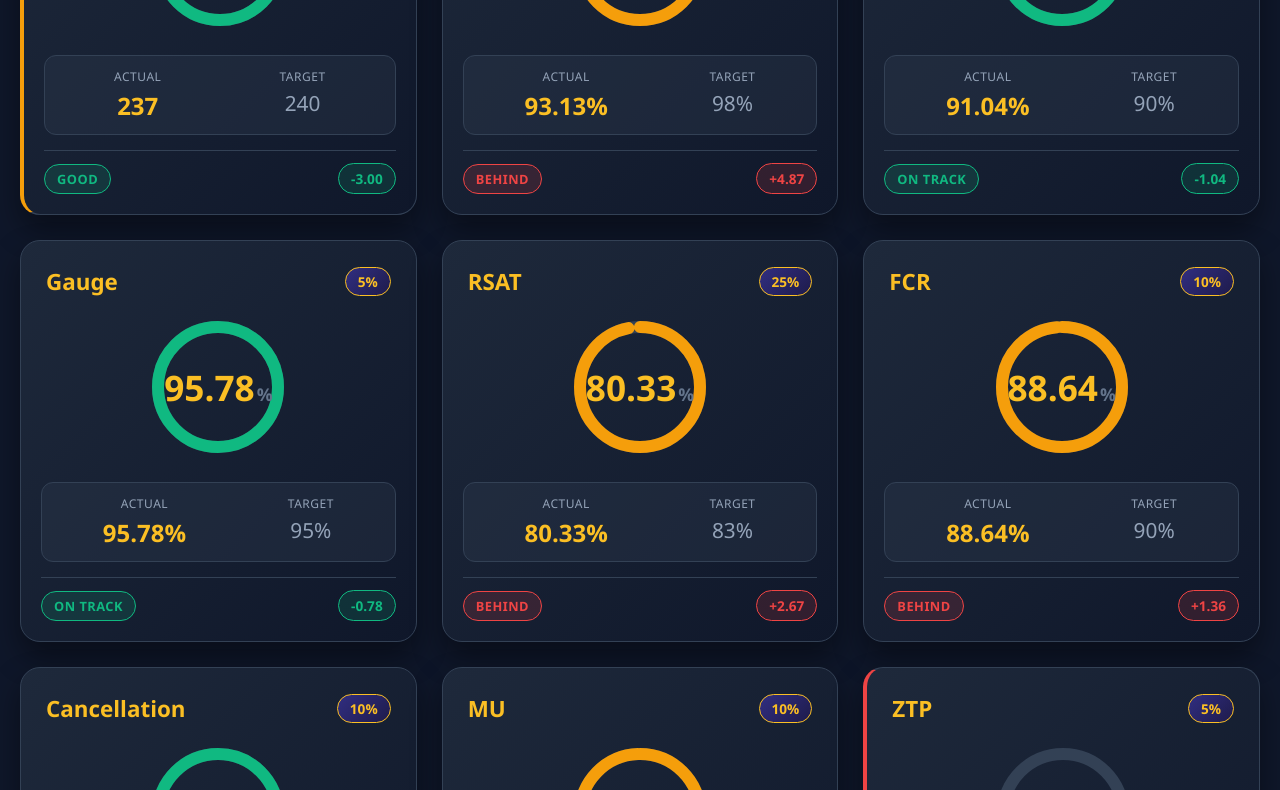
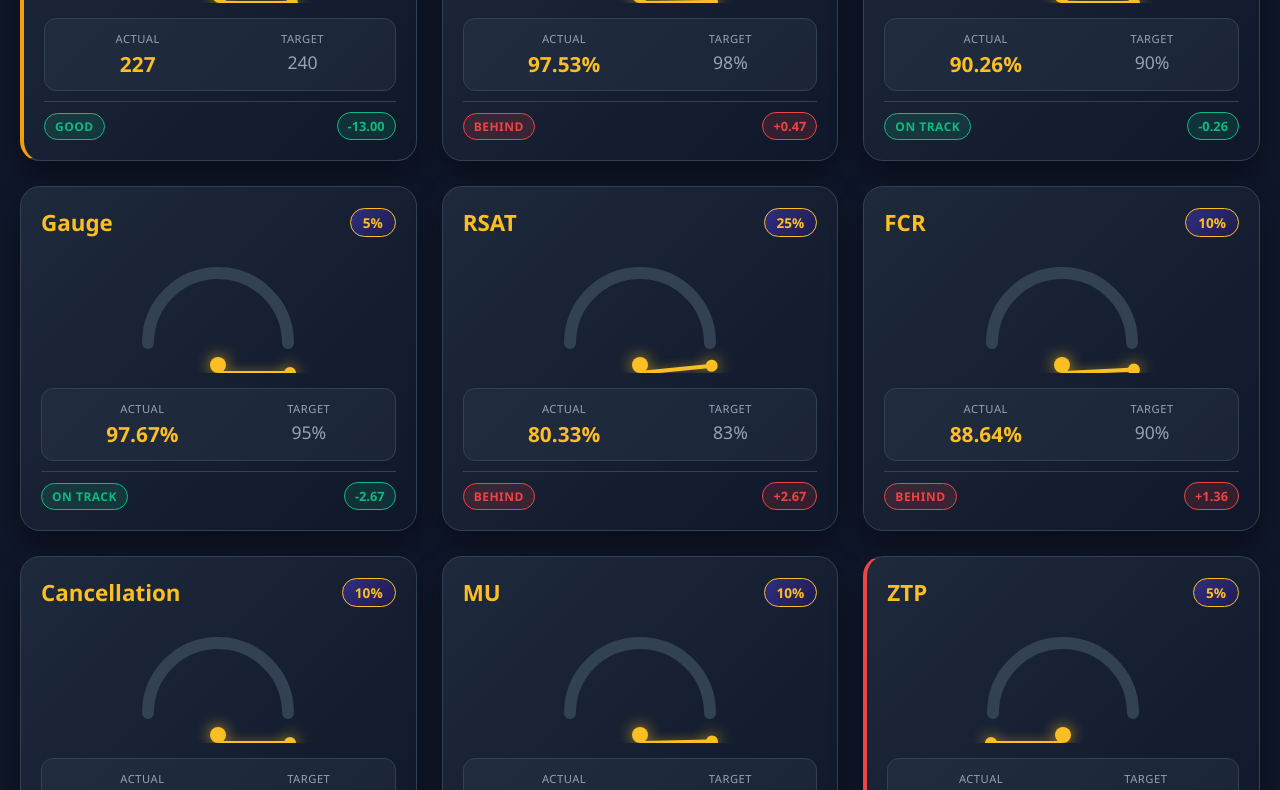
Before and after one commit to Highperformanceco/performance-dashboard, a plain HTML site: page index.html in a window 1280 px wide. Shown: the part 643-1433 px from the top of the page. Drawn offline with Linux system fonts and the light colour scheme; no server answers.

Commit message:
Update index.html

```diff
--- a/index.html
+++ b/index.html
@@ -80,30 +80,24 @@
             box-shadow: 0 8px 20px rgba(245, 158, 11, 0.4);
         }
 
-        .btn-refresh:active {
-            transform: translateY(0);
+        .error-message, .success-message {
+            padding: 12px 20px;
+            border-radius: 10px;
+            margin-top: 15px;
+            display: none;
+            font-weight: 500;
         }
 
         .error-message {
             background: rgba(220, 38, 38, 0.2);
             color: #f87171;
-            padding: 15px;
-            border-radius: 10px;
-            margin-top: 15px;
-            display: none;
             border: 1px solid #dc2626;
-            font-weight: 500;
         }
 
         .success-message {
             background: rgba(34, 197, 94, 0.2);
             color: #4ade80;
-            padding: 15px;
-            border-radius: 10px;
-            margin-top: 15px;
-            display: none;
             border: 1px solid #22c55e;
-            font-weight: 500;
         }
 
         .last-updated {
@@ -127,7 +121,7 @@
             padding: 25px;
             box-shadow: 0 10px 25px rgba(0,0,0,0.3);
             border: 1px solid #334155;
-            transition: transform 0.3s, border-color 0.3s;
+            transition: transform 0.3s;
         }
 
         .summary-card:hover {
@@ -148,11 +142,6 @@
             font-weight: bold;
             color: #fbbf24;
             margin-bottom: 10px;
-        }
-
-        .summary-sub {
-            color: #64748b;
-            font-size: 0.9em;
         }
 
         .progress-bar {
@@ -176,10 +165,10 @@
             border: 1px solid #fbbf24;
         }
 
-        /* KPI Grid with Gauges */
+        /* KPI Grid with Speedometers */
         .kpi-grid {
             display: grid;
-            grid-template-columns: repeat(auto-fit, minmax(300px, 1fr));
+            grid-template-columns: repeat(auto-fit, minmax(320px, 1fr));
             gap: 25px;
             margin-bottom: 40px;
         }
@@ -187,13 +176,12 @@
         .kpi-card {
             background: linear-gradient(135deg, #1e293b, #0f172a);
             border-radius: 20px;
-            padding: 25px 20px 20px;
+            padding: 20px 20px 20px;
             box-shadow: 0 15px 30px rgba(0,0,0,0.4);
             border: 1px solid #334155;
             position: relative;
             overflow: hidden;
             transition: all 0.3s;
-            text-align: center;
         }
 
         .kpi-card:hover {
@@ -210,70 +198,11 @@
             border-left: 4px solid #f59e0b;
         }
 
-        /* Speed Meter Gauge */
-        .gauge-container {
-            position: relative;
-            width: 160px;
-            height: 160px;
-            margin: 0 auto 15px;
-        }
-
-        .gauge-svg {
-            width: 100%;
-            height: 100%;
-            transform: rotate(-90deg);
-        }
-
-        .gauge-bg {
-            fill: none;
-            stroke: #334155;
-            stroke-width: 12;
-            stroke-linecap: round;
-        }
-
-        .gauge-fill {
-            fill: none;
-            stroke-width: 12;
-            stroke-linecap: round;
-            stroke-dasharray: 377; /* 2 * π * 60 ≈ 377 */
-            stroke-dashoffset: 377;
-            transition: stroke-dashoffset 0.8s ease;
-        }
-
-        .gauge-fill.good {
-            stroke: #10b981;
-        }
-
-        .gauge-fill.warning {
-            stroke: #f59e0b;
-        }
-
-        .gauge-fill.bad {
-            stroke: #ef4444;
-        }
-
-        .gauge-value {
-            position: absolute;
-            top: 50%;
-            left: 50%;
-            transform: translate(-50%, -50%);
-            font-size: 2.2em;
-            font-weight: bold;
-            color: #fbbf24;
-        }
-
-        .gauge-unit {
-            font-size: 0.5em;
-            color: #64748b;
-            margin-left: 2px;
-        }
-
         .kpi-header {
             display: flex;
             justify-content: space-between;
             align-items: center;
-            margin-bottom: 10px;
-            padding: 0 5px;
+            margin-bottom: 15px;
         }
 
         .kpi-name {
@@ -292,14 +221,125 @@
             font-weight: 600;
         }
 
+        /* Speedometer Container */
+        .speedometer-container {
+            position: relative;
+            width: 200px;
+            height: 120px;
+            margin: 0 auto 15px;
+            overflow: hidden;
+        }
+
+        .speedometer-svg {
+            width: 200px;
+            height: 120px;
+            transform: rotate(0deg);
+        }
+
+        .speedometer-bg {
+            fill: none;
+            stroke: #334155;
+            stroke-width: 12;
+            stroke-linecap: round;
+            stroke-dasharray: 251.2; /* Half of full circle */
+            stroke-dashoffset: 0;
+        }
+
+        .speedometer-fill {
+            fill: none;
+            stroke-width: 12;
+            stroke-linecap: round;
+            stroke-dasharray: 251.2;
+            stroke-dashoffset: 251.2;
+            transition: stroke-dashoffset 0.8s ease;
+        }
+
+        .speedometer-fill.good {
+            stroke: #10b981;
+        }
+
+        .speedometer-fill.warning {
+            stroke: #f59e0b;
+        }
+
+        .speedometer-fill.bad {
+            stroke: #ef4444;
+        }
+
+        /* Needle */
+        .speedometer-needle {
+            position: absolute;
+            bottom: 0;
+            left: 50%;
+            width: 4px;
+            height: 70px;
+            background: #fbbf24;
+            transform-origin: bottom center;
+            transform: translateX(-50%) rotate(-90deg);
+            transition: transform 0.8s ease;
+            border-radius: 2px;
+            box-shadow: 0 0 10px rgba(251, 191, 36, 0.5);
+        }
+
+        .speedometer-needle::after {
+            content: '';
+            position: absolute;
+            top: -8px;
+            left: 50%;
+            transform: translateX(-50%);
+            width: 12px;
+            height: 12px;
+            background: #fbbf24;
+            border-radius: 50%;
+            box-shadow: 0 0 15px rgba(251, 191, 36, 0.8);
+        }
+
+        .speedometer-center {
+            position: absolute;
+            bottom: 0;
+            left: 50%;
+            transform: translateX(-50%);
+            width: 16px;
+            height: 16px;
+            background: #fbbf24;
+            border-radius: 50%;
+            z-index: 5;
+            box-shadow: 0 0 15px rgba(251, 191, 36, 0.8);
+        }
+
+        .speedometer-labels {
+            display: flex;
+            justify-content: space-between;
+            width: 100%;
+            margin-top: 5px;
+            padding: 0 15px;
+            color: #64748b;
+            font-size: 0.7em;
+            font-weight: 600;
+        }
+
+        .speedometer-value {
+            text-align: center;
+            margin: 5px 0 10px;
+            font-size: 1.4em;
+            font-weight: bold;
+            color: #fbbf24;
+        }
+
+        .speedometer-unit {
+            font-size: 0.6em;
+            color: #64748b;
+            margin-left: 2px;
+        }
+
         .kpi-values {
-            margin-top: 15px;
             display: flex;
             justify-content: space-around;
             background: rgba(51, 65, 85, 0.3);
             border-radius: 12px;
             padding: 12px 10px;
             border: 1px solid #334155;
+            margin: 10px 0;
         }
 
         .actual, .target {
@@ -307,7 +347,7 @@
         }
 
         .actual .label, .target .label {
-            font-size: 0.75em;
+            font-size: 0.7em;
             color: #94a3b8;
             text-transform: uppercase;
             letter-spacing: 0.5px;
@@ -315,13 +355,13 @@
         }
 
         .actual .value {
-            font-size: 1.5em;
+            font-size: 1.3em;
             font-weight: bold;
             color: #fbbf24;
         }
 
         .target .value {
-            font-size: 1.3em;
+            font-size: 1.1em;
             color: #94a3b8;
         }
 
@@ -329,15 +369,15 @@
             display: flex;
             justify-content: space-between;
             align-items: center;
-            margin-top: 15px;
-            padding-top: 12px;
+            margin-top: 10px;
+            padding-top: 10px;
             border-top: 1px solid #334155;
         }
 
         .status {
-            padding: 5px 12px;
+            padding: 4px 10px;
             border-radius: 20px;
-            font-size: 0.8em;
+            font-size: 0.75em;
             font-weight: 600;
             text-transform: uppercase;
             letter-spacing: 0.5px;
@@ -363,9 +403,9 @@
 
         .gap {
             font-weight: 600;
-            padding: 5px 12px;
+            padding: 4px 10px;
             border-radius: 20px;
-            font-size: 0.85em;
+            font-size: 0.8em;
         }
 
         .gap.positive {
@@ -410,9 +450,6 @@
             color: #fbbf24;
             font-weight: 600;
             border-bottom: 2px solid #fbbf24;
-            font-size: 0.9em;
-            text-transform: uppercase;
-            letter-spacing: 0.5px;
         }
 
         td {
@@ -432,7 +469,6 @@
         .score-highlight {
             font-weight: bold;
             color: #fbbf24;
-            font-size: 1.1em;
         }
 
         .total-score-card {
@@ -452,7 +488,6 @@
             font-size: 3em;
             display: block;
             color: #fbbf24;
-            margin-top: 5px;
         }
 
         .footer {
@@ -465,21 +500,6 @@
         .footer a {
             color: #fbbf24;
             text-decoration: none;
-            font-weight: 600;
-        }
-
-        .footer a:hover {
-            text-decoration: underline;
-        }
-
-        /* Loading animation */
-        @keyframes pulse {
-            0%, 100% { opacity: 1; }
-            50% { opacity: 0.5; }
-        }
-
-        .loading {
-            animation: pulse 1.5s infinite;
         }
     </style>
 </head>
@@ -488,7 +508,7 @@
         <!-- Header -->
         <div class="header">
             <h1>📊 KPI Performance Dashboard</h1>
-            <p>Real-time performance monitoring with speed meters</p>
+            <p>Real-time performance monitoring with speedometers</p>
 
             <!-- Hidden URL input - value preserved for functionality -->
             <div class="sheet-url">
@@ -529,7 +549,7 @@
             </div>
         </div>
 
-        <!-- KPI Grid with Gauges -->
+        <!-- KPI Grid with Speedometers -->
         <div class="kpi-grid" id="kpiGrid"></div>
 
         <!-- Detailed Table -->
@@ -581,10 +601,10 @@
 
         // Sample data
         const SAMPLE_DATA = {
-            AHT: 237,
-            IC: 93.13,
-            QA: 91.04,
-            Gauge: 95.78,
+            AHT: 227,
+            IC: 97.53,
+            QA: 90.26,
+            Gauge: 97.67,
             RSAT: 80.33,
             FCR: 88.64,
             Cancellation: 92.85,
@@ -629,8 +649,6 @@
                 localStorage.setItem('sheetUrl', url);
                 showSuccess('URL saved! Loading data...');
                 loadSheetData();
-            } else {
-                showError('Please paste your Google Sheet URL');
             }
         }
 
@@ -778,21 +796,31 @@
             }
         }
 
-        // Generate SVG gauge
-        function generateGauge(percentage, status, value, unit) {
-            const dashOffset = 377 - (377 * percentage / 100);
+        // Generate speedometer with needle
+        function generateSpeedometer(percentage, status, value, unit) {
+            // Calculate needle rotation angle (-90deg to +90deg, where 0% = -90deg, 100% = +90deg)
+            const angle = -90 + (percentage * 1.8); // 1.8 = 180/100
+
             let fillClass = 'good';
-
             if (status.includes('FAILED') || status.includes('HIGH RISK')) fillClass = 'bad';
             else if (status.includes('BEHIND')) fillClass = 'warning';
 
             return `
-                <div class="gauge-container">
-                    <svg class="gauge-svg" width="160" height="160" viewBox="0 0 160 160">
-                        <circle class="gauge-bg" cx="80" cy="80" r="60" />
-                        <circle class="gauge-fill ${fillClass}" cx="80" cy="80" r="60" style="stroke-dashoffset: ${dashOffset};" />
+                <div class="speedometer-container">
+                    <svg class="speedometer-svg" viewBox="0 0 200 100">
+                        <!-- Background arc (half circle) -->
+                        <path d="M30,80 A70,70 0 0,1 170,80" class="speedometer-bg" />
+                        <!-- Colored arc based on percentage -->
+                        <path d="M30,80 A70,70 0 0,1 ${30 + (140 * percentage/100)},80" class="speedometer-fill ${fillClass}" />
                     </svg>
-                    <div class="gauge-value">${value}<span class="gauge-unit">${unit}</span></div>
+                    <div class="speedometer-needle" style="transform: translateX(-50%) rotate(${angle}deg);"></div>
+                    <div class="speedometer-center"></div>
+                    <div class="speedometer-labels">
+                        <span>0</span>
+                        <span>50</span>
+                        <span>100</span>
+                    </div>
+                    <div class="speedometer-value">${value}<span class="speedometer-unit">${unit}</span></div>
                 </div>
             `;
         }
@@ -893,7 +921,7 @@
                     dailyNeed = gap > 0 ? `${(gap/15).toFixed(2)}%/day` : 'On track';
                 }
 
-                // Calculate percentage for gauge
+                // Calculate percentage for speedometer
                 let percentage = 100;
                 if (kpi === 'AHT') {
                     percentage = actual <= 240 ? 100 : Math.max(0, (240 / actual) * 100);
@@ -911,7 +939,7 @@
                     percentage = Math.min(100, (actual / target) * 100);
                 }
 
-                const gaugeHtml = generateGauge(percentage, status, actual, config.unit);
+                const speedometerHtml = generateSpeedometer(percentage, status, actual, config.unit);
 
                 const cardClass = kpi === 'ZTP' ? 'ztp' : (kpi === 'AHT' ? 'aht' : '');
                 kpiGridHtml += `
@@ -920,14 +948,14 @@
                             <span class="kpi-name">${kpi} ${kpi === 'AHT' ? '↓' : ''}</span>
                             <span class="kpi-weight">${weight}%</span>
                         </div>
-                        ${gaugeHtml}
+                        ${speedometerHtml}
                         <div class="kpi-values">
                             <div class="actual">
-                                <div class="label">Actual</div>
+                                <div class="label">ACTUAL</div>
                                 <div class="value">${actual}${config.unit}</div>
                             </div>
                             <div class="target">
-                                <div class="label">Target</div>
+                                <div class="label">TARGET</div>
                                 <div class="value">${targetDisplay}</div>
                             </div>
                         </div>
```
